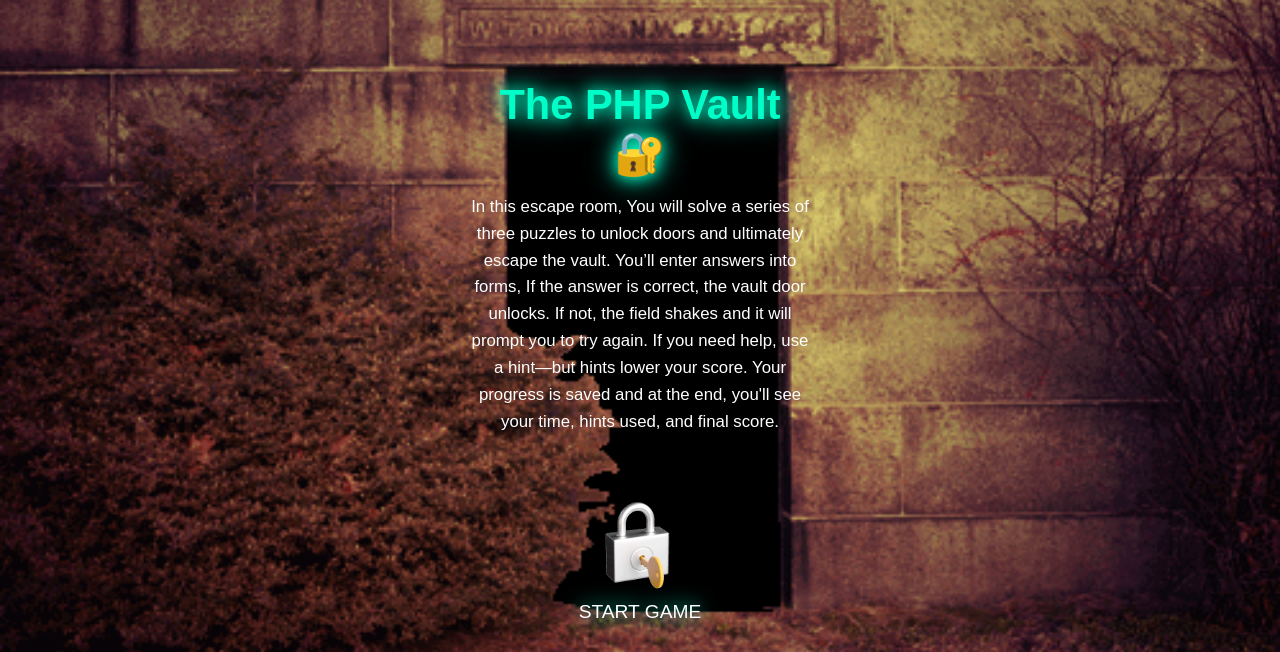
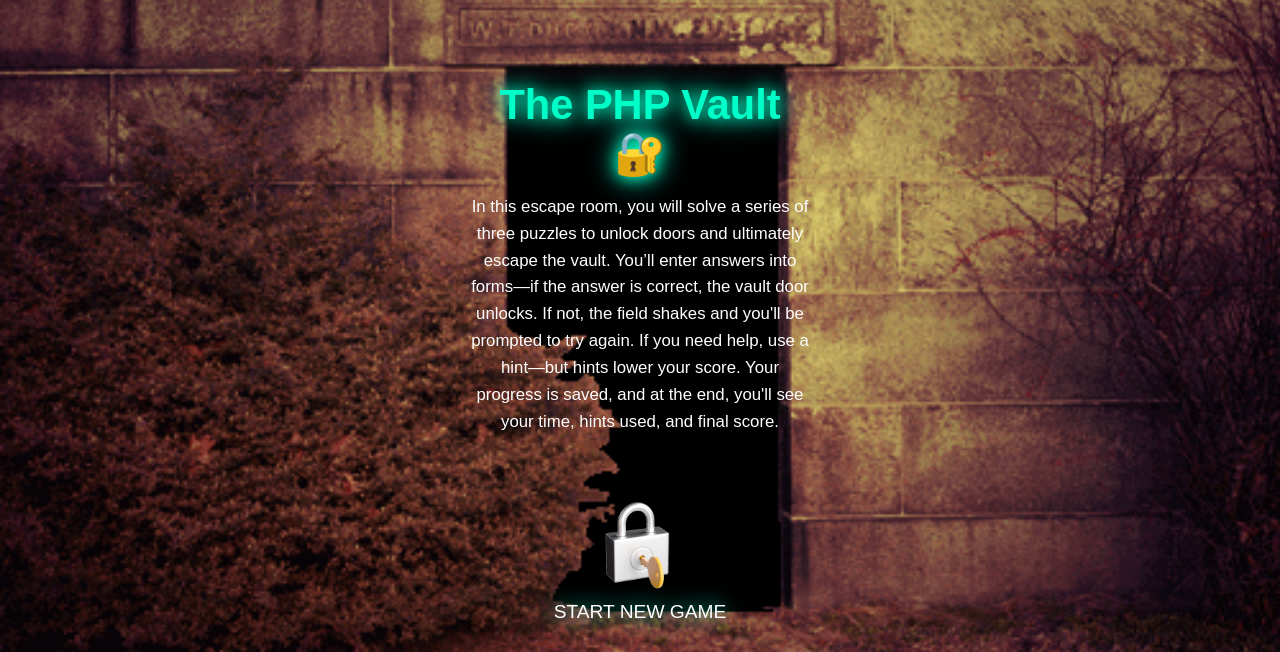
Before and after one commit to NohaylaMessaoudi/PHPVault, a PHP site: page / in a window 1280 px wide. Shown: the part 148-800 px from the top of the page. Run offline with PHP 8.4, Linux system fonts and the light colour scheme.

Commit message:
Add files via upload

```diff
--- a/index.php
+++ b/index.php
@@ -1,30 +1,56 @@
-
 <?php
 session_start();
-session_destroy();
+
+// Set the start time if not already set
+if (!isset($_SESSION['start_time'])) {
+    $_SESSION['start_time'] = time();
+}
+
+// Format the elapsed time
+$elapsed = time() - $_SESSION['start_time'];
+$minutes = floor($elapsed / 60);
+$seconds = $elapsed % 60;
+$formattedTime = sprintf("%02d:%02d", $minutes, $seconds);
 ?>
+
 <!DOCTYPE html>
 <html lang="en">
 <head>
     <meta charset="UTF-8">
-    <title>The PHP Vault</title>
-    <link rel="stylesheet" href="index.css">
+    <title>The PHP Vault - Escape Room</title>
+    <link rel="stylesheet" href="css/index.css">
 </head>
 <body>
-    <img src="gold.png" alt="Vault Image" class="vault-image">
+    <!-- Vault Image -->
+    <img src="images/gold.png" alt="Vault Image" class="vault-image">
 
+    <!-- Game Container -->
     <div class="wrapper">
         <div class="container">
             <h1>The PHP Vault 🔐</h1>
             <div class="instructions">
-                In this escape room, You will solve a series of three puzzles to unlock doors and ultimately escape the vault. You’ll enter answers into forms, If the answer is correct, the vault door unlocks. If not, the field shakes and it will prompt you to try again. If you need help, use a hint—but hints lower your score. Your progress is saved and at the end, you'll see your time, hints used, and final score.
+                In this escape room, you will solve a series of three puzzles to unlock doors and ultimately escape the vault.
+                You’ll enter answers into forms—if the answer is correct, the vault door unlocks. If not, the field shakes and you'll be prompted to try again.
+                If you need help, use a hint—but hints lower your score. Your progress is saved, and at the end, you'll see your time, hints used, and final score.
             </div>
-            <form action="game.php" method="post">
+
+            <!-- Start New Game -->
+            <form action="newgame.php" method="post">
                 <button type="submit" class="start-button">
-                    <img src="lock.gif" alt="Start Game" class="lock-icon">
+                    <img src="images/lock.gif" alt="Start New Game" class="lock-icon">
                 </button>
+                <p class="start-text">Start New Game</p>
             </form>
-            <div class="start-text">Start Game</div>
+
+            <!-- Resume Game if session exists -->
+            <?php if (isset($_SESSION['level']) && $_SESSION['level'] > 1): ?>
+                <form action="puzzle1.php" method="post">
+                    <button type="submit" class="start-button">
+                        <img src="images/lock.gif" alt="Resume Game" class="lock-icon">
+                    </button>
+                    <p class="start-text">Resume Game</p>
+                </form>
+            <?php endif; ?>
         </div>
     </div>
 </body>
```
